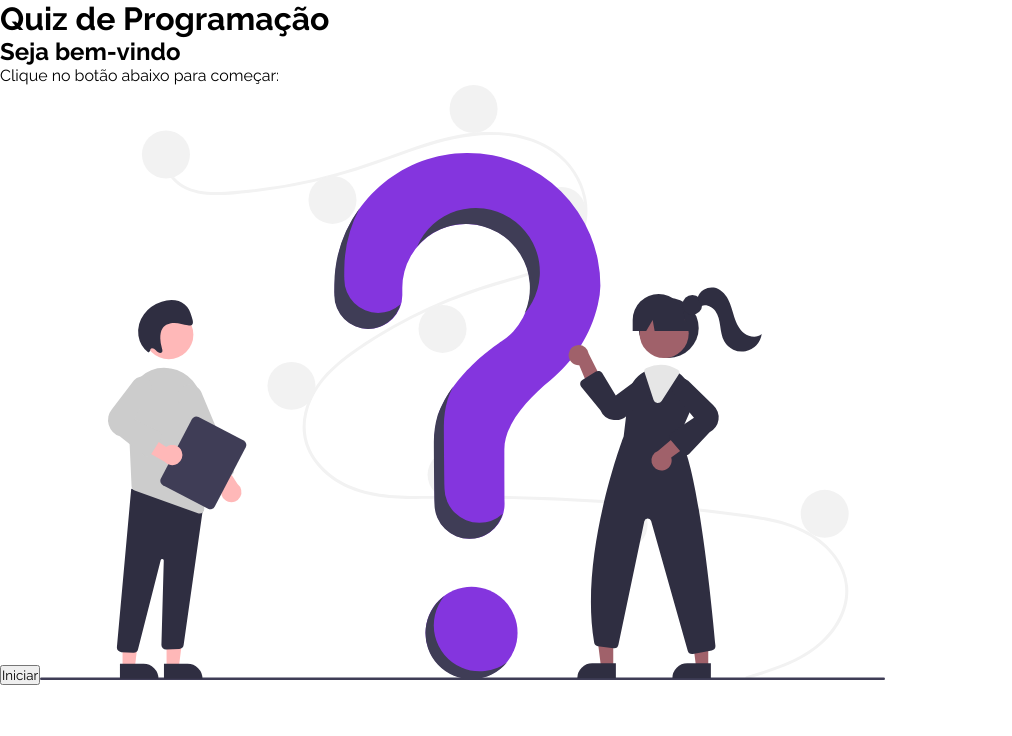
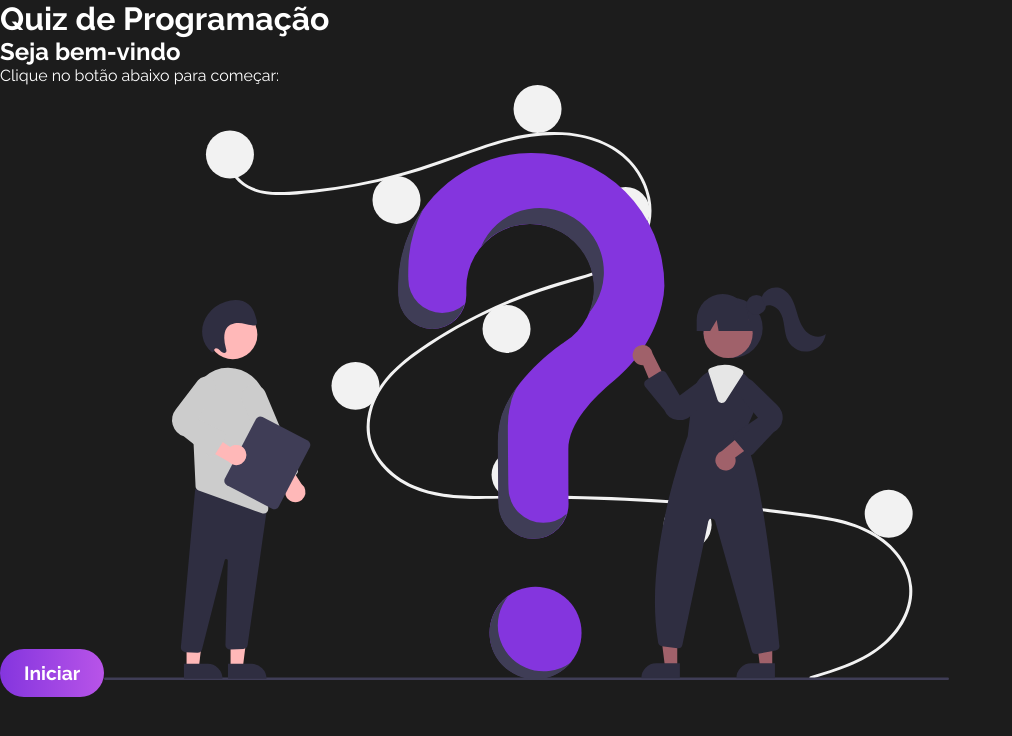
Before and after one commit to Pablo-jesuss/Quiz, a React (Vite) app in the folder Quiz/: page / in a window 1280 px wide. Shown: the top 736 px of the page, without its empty margins (0-1012 px from the left). Built offline with nearby package versions, Linux system fonts and the light colour scheme.

Commit message:
welcome.css

```diff
--- a/Quiz/src/App.jsx
+++ b/Quiz/src/App.jsx
@@ -1,5 +1,5 @@
+import Welcome from "./components/Welcome";
 import "./App.css";
-import Welcome from "./components/Welcome";
 
 function App() {
   return (
--- a/Quiz/src/components/Welcome.jsx
+++ b/Quiz/src/components/Welcome.jsx
@@ -1,4 +1,6 @@
 import Quiz from "../img/quiz.svg";
+
+import "./Welcome.css";
 
 const Welcome = () => {
   return (
--- a/Quiz/src/index.css
+++ b/Quiz/src/index.css
@@ -3,4 +3,38 @@
   margin: 0;
   box-sizing: border-box;
   font-family: "Raleway", sans-serif;
+  color: #fff;
 }
+
+body,
+html {
+  min-height: 100vh;
+  height: 100%;
+  background-color: #1c1c1c;
+}
+
+img {
+  max-width: 100%;
+}
+
+button {
+  font-weight: bold;
+  font-size: 1.2rem;
+  cursor: pointer;
+  padding: 0.8rem 1.5rem;
+  background: linear-gradient(
+    90deg,
+    rgba(132, 53, 222, 1) 0%,
+    rgba(184, 84, 232, 1) 100%
+  );
+  border: none;
+  border-radius: 3rem;
+}
+
+button:hover {
+  background: linear-gradient(
+    90deg,
+    rgba(184, 84, 232, 1) 0%,
+    rgba(132, 53, 222, 1) 100%
+  );
+}
```
